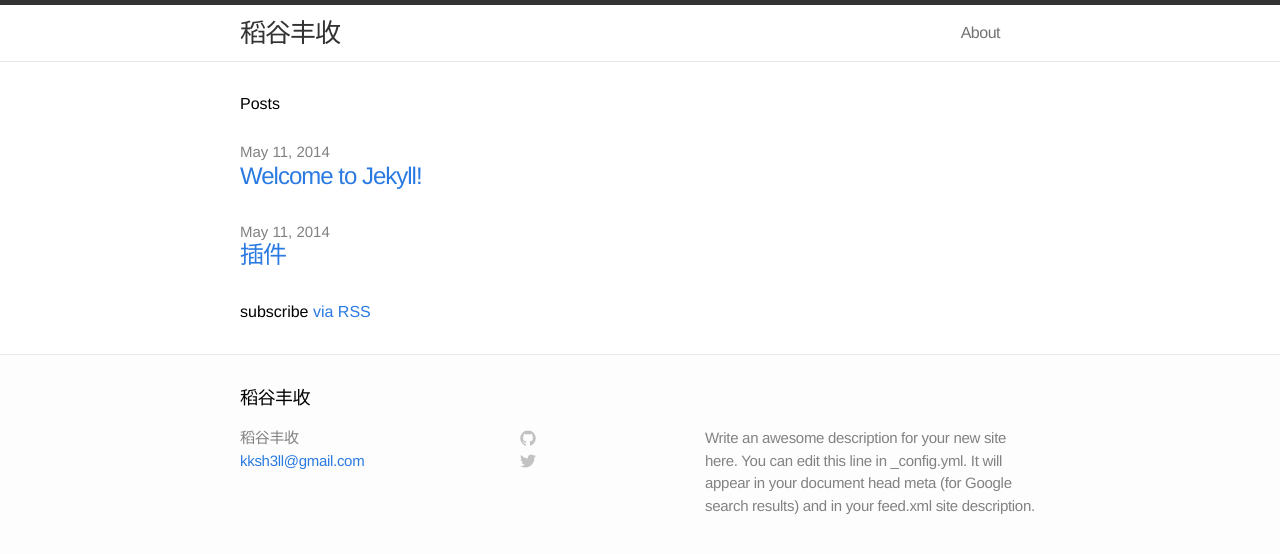
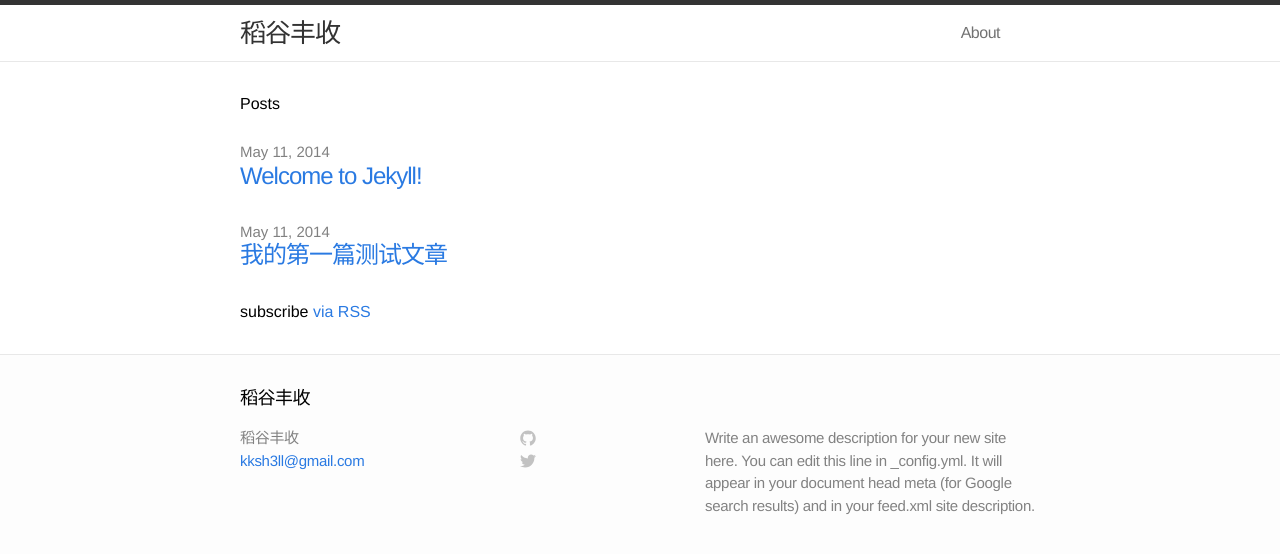
Before and after one commit to kksh3ll/kksh3ll.github.io, a Jekyll site: the page built from index.html, in a window 1280 px wide. Shown: the top 554 px of the page. Built offline with Jekyll 4.4.1, drawn with Linux system fonts in a browser that asks for light colours.

Commit message:
Update 2014-05-11-test.markdown

```diff
--- a/_posts/2014-05-11-test.markdown
+++ b/_posts/2014-05-11-test.markdown
@@ -1,9 +1,6 @@
 ---
 layout: docs
-title: 插件
-prev_section: assets
-next_section: extras
-permalink: /docs/plugins/
+title: 我的第一篇测试文章
 contributor: debbbbie
 ---
 
```
